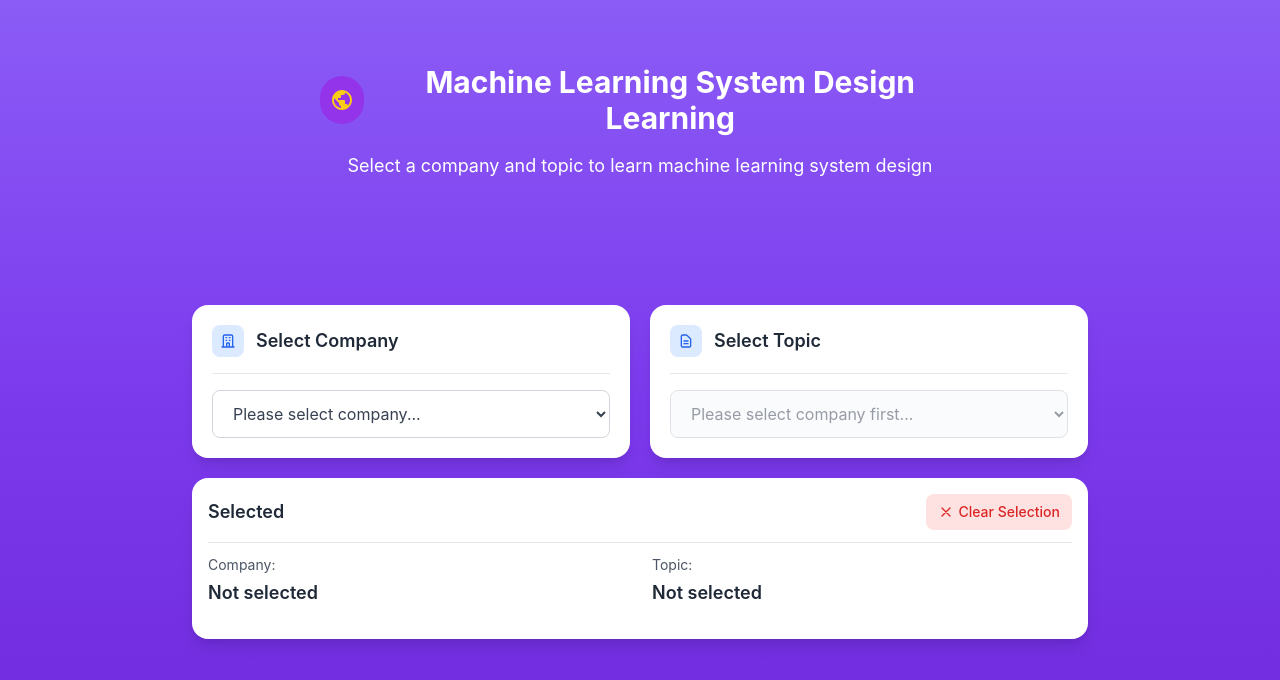
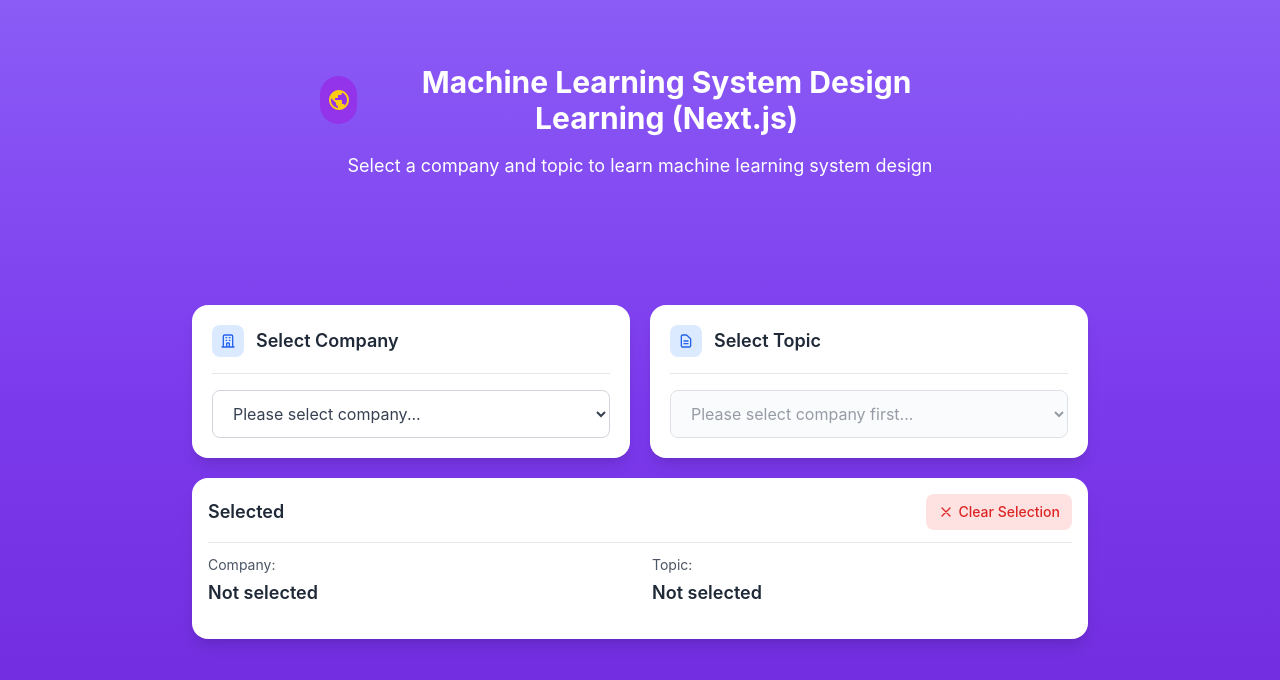
Before and after one commit to wbingli/design-agents, a Next.js app: page / in a window 1280 px wide. Shown: the top 680 px of the page. Built offline with nearby package versions, Linux system fonts and the light colour scheme.

Commit message:
Add Next.js indicator and remove vercel.json
- Added (Next.js) indicator to main title to distinguish from static version
- Removed vercel.json to let Vercel auto-detect Next.js project
- This should help identify if Vercel is serving the correct version

```diff
--- a/pages/index.js
+++ b/pages/index.js
@@ -173,7 +173,7 @@
                    </svg>
                  </div>
                  <h1 className="text-3xl font-bold text-white">
-                   Machine Learning System Design Learning
+                   Machine Learning System Design Learning (Next.js)
                  </h1>
                </div>
                <p className="text-lg text-white max-w-2xl mx-auto">
```
Also changed, not shown: vercel.json (deleted).
